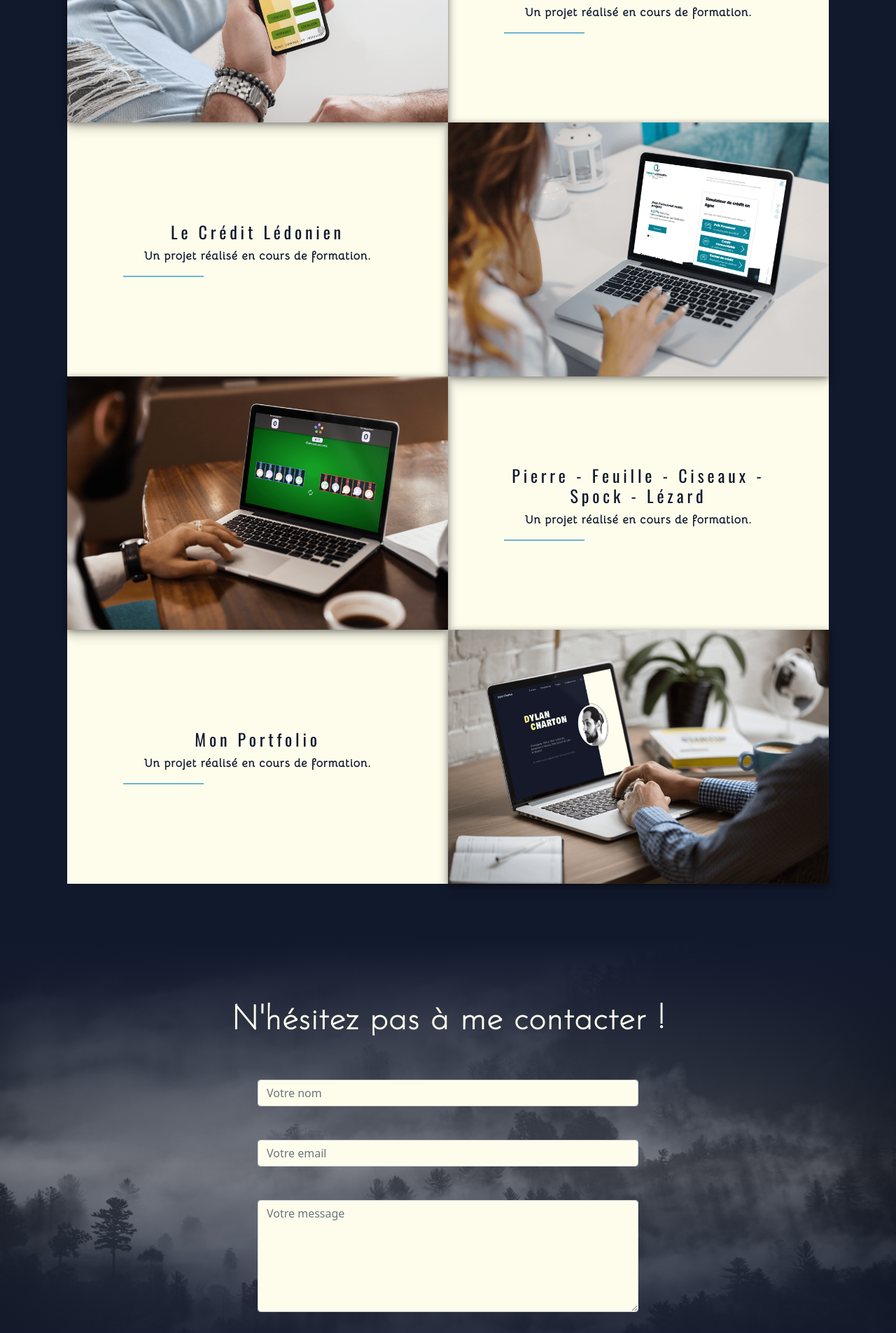
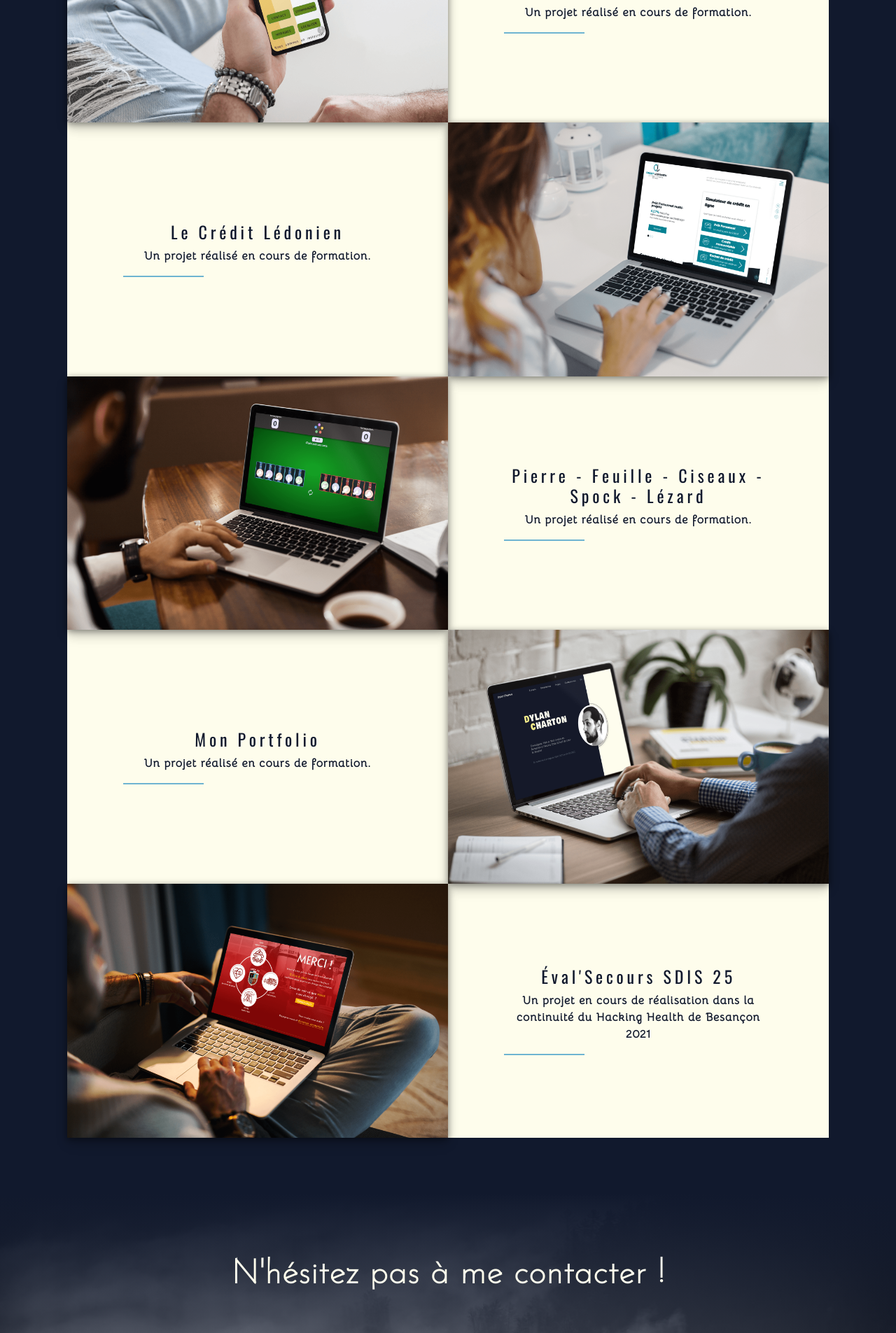
Before and after one commit to DylanCharton/Portfolio, a PHP site: page / in a window 1280 px wide. Shown: the part 3426-5331 px from the top of the page at 70% size. Run offline with PHP 8.4, Linux system fonts and the light colour scheme; some libraries are stand-ins or nearby versions.

Commit message:
Added a new project and temporarily removed the recaptcha

```diff
--- a/css/styles.css
+++ b/css/styles.css
@@ -700,6 +700,16 @@ font-size: 1.0rem!important;
   height: 120px;
 }
 
+/* Arrow to scroll to the top of the page */
+
+#uparrow{
+  height:35px;
+  position: fixed;
+  bottom : 5rem;
+  right : 1.8rem;
+  opacity: 0.7;
+}
+
 /* MEDIA QUERIES */
 @media (min-width: 992px) {
   #mainNav {
--- a/index.php
+++ b/index.php
@@ -406,6 +406,7 @@
 
                 </div>
             </div>
+            <!-- Project six -->
             <div class="row gx-0 justify-content-center">
                 <div class="col-lg-6 bg-white project-img">
                     <img class="img-fluid shadow projectRevealRight lazyload"
@@ -451,12 +452,58 @@
 
                 </div>
             </div>
+            <!-- Project seven -->
+            <div class="row gx-0 justify-content-center">
+                <div class="col-lg-6 bg-white project-img">
+                    <img class="img-fluid shadow projectRevealRight lazyload"
+                        data-src="assets/img/mockup-sdis.png" src="assets/img/loader.png"
+                        alt="Eval'Secours Mockup" />
+                    <div class="overlay">
+                        <div class="know-more">+</div>
+                    </div>
+                </div>
+                <div class="col-lg-6">
+                    <div class="bg-black text-center h-100 project-frame">
+                        <div class="d-flex h-100 project-frame">
+                            <div class="project-text w-100 my-auto text-center text-lg-right">
+                                <h4 class="projectTextLeft project-caption-t">Éval'Secours SDIS 25</h4>
+                                <p class="mb-0 projectTextLeft project-caption-sub">Un projet en cours de réalisation dans la continuité du Hacking Health de Besançon 2021</p>
+                                <hr class="d-none d-lg-block mb-0 me-0 projectTextLeft" />
+                            </div>
+                        </div>
+                    </div>
+                </div>
+            </div>
+            <div class="unroll">
+                <div class="row align-items-center">
+                    <div class="col-12 col-lg-6 mockup">
+                        <img data-src="assets/img/techsini-pfc.png" src="assets/img/loader.png"
+                            class="img-fluid project-mockup-size lazyload" alt="Mockup Pierre feuille ciseaux">
+                    </div>
+                    <div class="col-12 col-lg-6 project-description">
+                        <p class="py-3 px-4">Ce projet était un projet très axé sur le JavaScript. J'ai créé un
+                            Pierre-Feuille-Ciseaux-Spock-Lézard inspiré par le protagoniste d'une célèbre série. Il
+                            était demandé qu'un compteur de parties gagnées ainsi que des parties perdues soit présent
+                            et que ces données soient sauvegardées dans le navigateur de recherche selon la méthode de
+                            localStorage. Un bouton de réinitialisation offre la possibilité de remettre à zéro le
+                            compteur.<br /> J'ai réalisé les cartes à jouer avec Figma en utilisant pour base des SVG <a
+                                href="https://commons.wikimedia.org/wiki/File:Pierre_ciseaux_feuille_l%C3%A9zard_spock_aligned.svg"
+                                target="_blank" class="inline-link" rel="noopener">disponibles en accès libre</a>. Ce
+                            fichier m'a d'ailleurs inspiré le logo du jeu. </p>
+
+                        <a href="https://dylanc903.promo-93.codeur.online/pierre-feuille-ciseaux/"
+                            class="btn btn-outline-info" target="_blank" rel="noopener">En voir
+                            plus</a>
+                    </div>
+
+                </div>
+            </div>
         </div>
     </section>
 
     <!-- Contact-->
-    <section class="contact-section" id="contact">
-        <div class="text-center pb-5 contact-me">N'hésitez pas à me contacter !</div>
+    <section class="contact-section">
+        <div class="text-center pb-5 contact-me" id="contact">N'hésitez pas à me contacter !</div>
         <div class="container px-5 col-12 col-lg-6">
             <form method="POST" action="form/action.php" onsubmit="return validateRecaptcha();"
                 class="d-flex flex-column justify-content-center">
@@ -466,8 +513,9 @@
                     value="<?php if(isset($_POST['mail'])) { echo $_POST['mail']; } ?>" /><br /><br />
                 <textarea name="message" placeholder="Votre message" class="form-control"
                     style="height: 10rem;"><?php if(isset($_POST['message'])) { echo $_POST['message']; } ?></textarea><br /><br />
-                <div class="g-recaptcha" data-sitekey="6Ldg9IccAAAAANuHgqtuMCHJD1FbregBFs0Vo5Hi"></div>
-                <br />
+                <!-- <div class="g-recaptcha" data-sitekey="6Ldg9IccAAAAANuHgqtuMCHJD1FbregBFs0Vo5Hi"></div>
+                <br /> -->
+                <!-- I am going to work on the third version of recaptcha. Seems better. -->
                 <input type="submit" value="Envoyer !" class="btn btn-info m-auto" name="mailform" />
             </form>
         </div>
@@ -487,6 +535,7 @@
 
             </div>
         </div>
+        <a href="#accueil"><img src="assets/img/up.svg" alt="Flèche pour remonter" id="uparrow"></a>
 
     </section>
     <!-- Footer-->
--- a/js/scripts.js
+++ b/js/scripts.js
@@ -104,6 +104,15 @@ cards[5].addEventListener("click", ()=>{
     } else {
         unfolded[5].classList.add("unrolled");
         foldCross[5].innerHTML = "<i class=\"fas fa-times ms-3\"></i>"
+    }
+})
+cards[6].addEventListener("click", ()=>{
+    if(unfolded[6].classList.contains("unrolled")){
+        unfolded[6].classList.remove("unrolled");
+        foldCross[6].innerHTML = "+"
+    } else {
+        unfolded[6].classList.add("unrolled");
+        foldCross[6].innerHTML = "<i class=\"fas fa-times ms-3\"></i>"
     }
 })
 
```
Also changed, not shown: assets/img/carte_intervention.png (added), assets/img/mockup-sdis.png (added), assets/img/up.svg (added), 1 other file.
